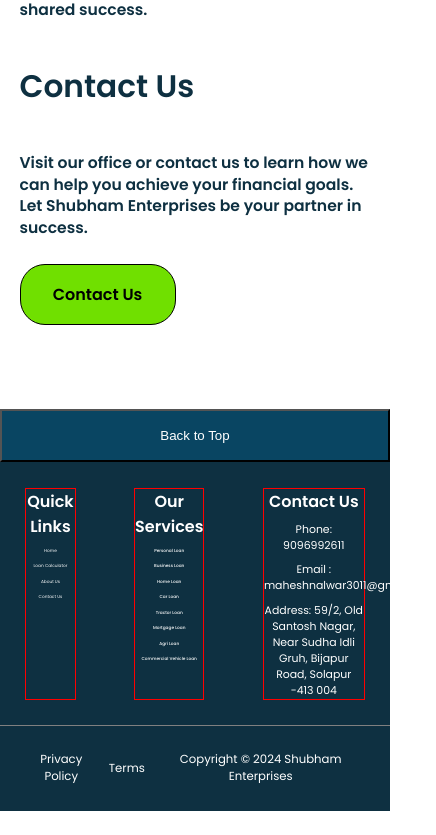
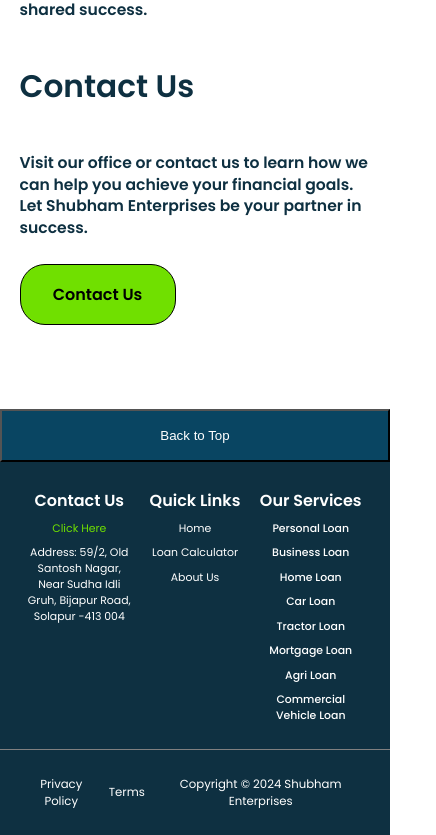
Before and after one commit to SheshNalwar/Shubham-Enterprises, a React (Vite) app: page /aboutUs in a window 390 px wide. Shown: the part 2488-3323 px from the top of the page, 436 px wide, since content can reach past the window. Before the commit the page ends 3299 px from the top, so only its background shows below. Built offline with nearby package versions, Linux system fonts and the light colour scheme.

Commit message:
Footer changes

```diff
--- a/src/components/Footer.jsx
+++ b/src/components/Footer.jsx
@@ -15,6 +15,14 @@
       </button>
       <div className="footer-lists">
         <ul className="footerUL">
+          <b>Contact Us</b>
+          <LinkBtn className="contact" name="Click Here" navTo="/contactUs" />
+          <li>
+            Address: 59/2, Old Santosh Nagar, Near Sudha Idli Gruh, Bijapur
+            Road, Solapur -413 004
+          </li>
+        </ul>
+        <ul className="footerUL">
           <b>Quick Links</b>
           <LinkBtn className="" name="Home" navTo="/" />
           <LinkBtn
@@ -23,7 +31,7 @@
             navTo="/loanCalculator"
           />
           <LinkBtn className="nav-color" name="About Us" navTo="/aboutUs" />
-          <LinkBtn className="nav-color" name="Contact Us" navTo="/contactUs" />
+          {/* <LinkBtn className="nav-color" name="Contact Us" navTo="/contactUs" /> */}
         </ul>
         <ul className="footerUL">
           <b>Our Services </b>
@@ -35,15 +43,7 @@
             />
           ))}
         </ul>
-        <ul className="footerUL">
-          <b>Contact Us</b>
-          <li>Phone: 9096992611</li>
-          <li>Email : maheshnalwar3011@gmail.com</li>
-          <li>
-            Address: 59/2, Old Santosh Nagar, Near Sudha Idli Gruh, Bijapur
-            Road, Solapur -413 004
-          </li>
-        </ul>
+
       </div>
       <div className="footer-bottom">
         <ul>
--- a/src/css/component styling/footer.css
+++ b/src/css/component styling/footer.css
@@ -16,6 +16,7 @@
   background-color: #094d6ec2;
   cursor: pointer;
 }
+
 footer .footer-lists {
   height: 65%;
   width: 100%;
@@ -27,6 +28,7 @@
   justify-content: center;
   /* gap: 2vw; */
 }
+
 footer .footer-lists a {
   text-decoration: none;
   margin-top: 1vh;
@@ -56,9 +58,11 @@
   gap: 3vw;
   top: 50%;
 }
+
 .footerUL {
-  width: 30%;
+  width: 30vw;
 }
+
 .footerUL li {
   text-wrap: wrap;
   width: 100%;
@@ -77,18 +81,34 @@
 }
 
 @media screen and (max-width: 600px) {
+  footer .footer-lists {
+    gap: 2vw;
+  }
+
   footer .footer-lists li {
     text-align: center;
     font-size: 2.8vw;
   }
-  .footerUL {
+
+  footer .footer-lists a {
+    text-align: center;
+    font-size: 2.8vw;
+  }
+
+  footer .footer-lists .contact {
+    color: var(--accent);
+  }
+
+  /* .footerUL {
     border: 1.5px solid red;
-  }
+  } */
+
   .footer-bottom ul {
     display: flex;
     align-items: center;
     justify-content: space-evenly;
   }
+
   .footer-bottom ul li {
     font-size: 3vw;
     text-align: center;
```
